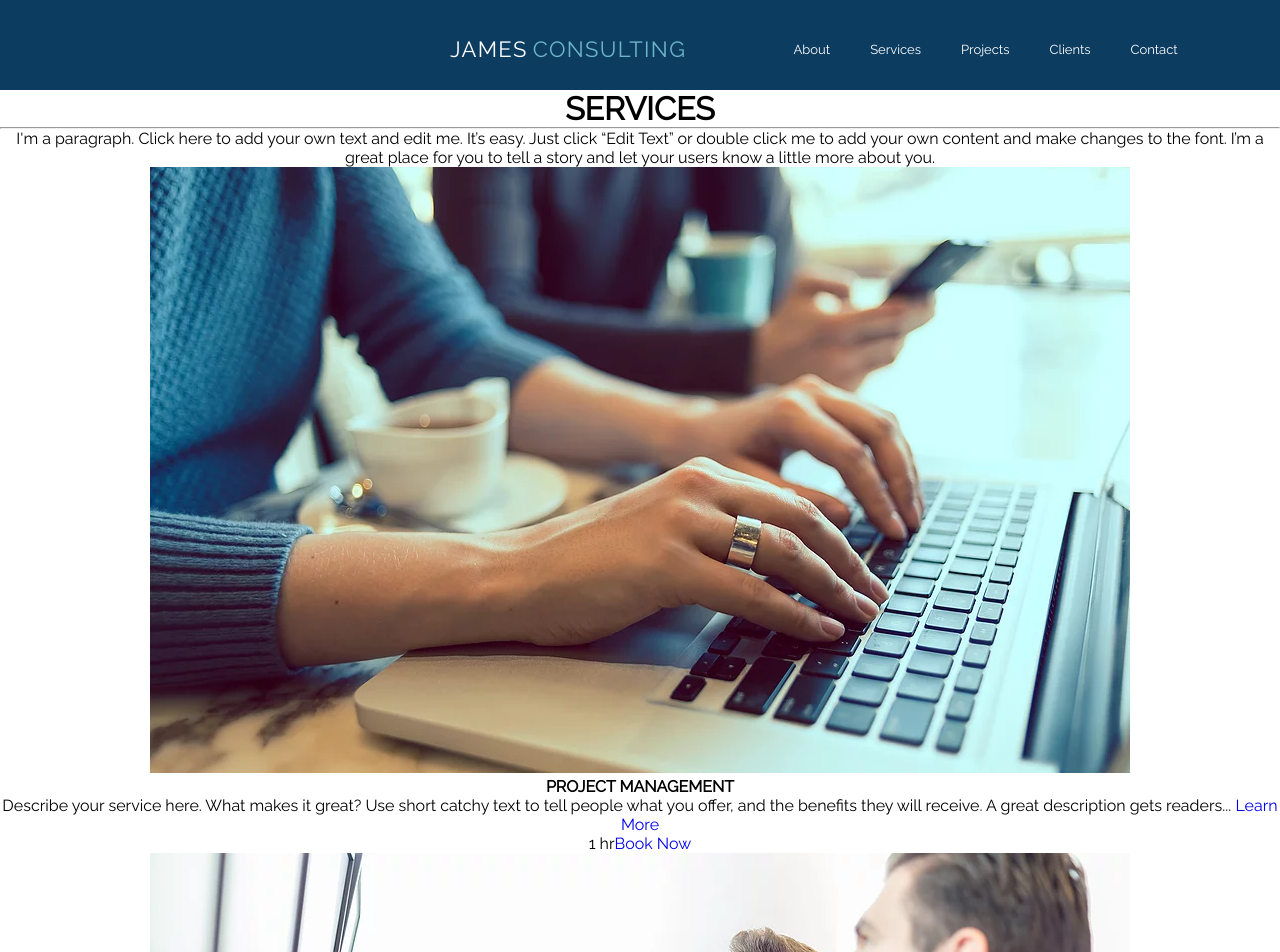
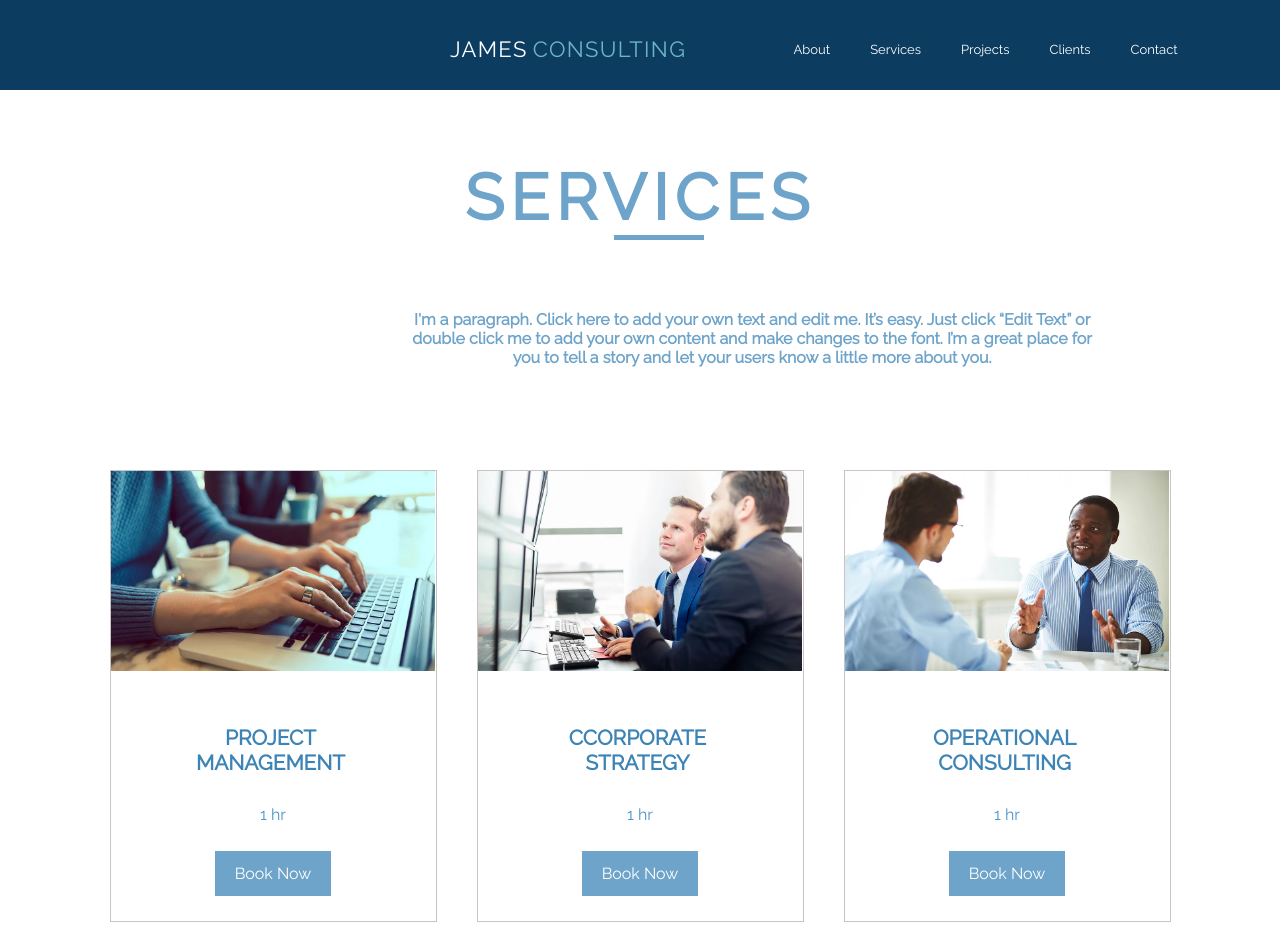
Before and after one commit to DylanLong0221/Template1, a React (Create React App) app: page /services in a window 1280 px wide. Shown: the top 952 px of the page. Built offline with nearby package versions, Linux system fonts and the light colour scheme.

Commit message:
Services css done but not Book now page

```diff
--- a/src/App.css
+++ b/src/App.css
@@ -362,6 +362,51 @@ margin-bottom: 80px;
 	padding-top: 90px;
 }
 
+.ServicesWrap h1 {
+	font-size: 4em;
+	letter-spacing: 0.1em;
+	color: #6EA4CA;
+	margin-top: 70px;
+}
+
+.ServPara {
+	width: 685px;
+	height: 70px;
+	margin-left: 32%;
+	color: #6EA4CA;
+	font-weight: bold;
+}
+
+.ServWrap {
+	display: flex;
+	justify-content: center;
+}
+
+.ServicesWrap img {
+	height: 200px;
+	width: 295;
+	overflow: hidden;
+}
+
+.ServiceHolder {
+	height: 450px;
+	width: 325px;
+	border: 0.034rem solid #CBC3C3;
+	margin: 90px 20px 50px 20px;
+}
+
+.BookNow {
+	padding: 13px 20px 13px 20px;
+	background-color: #6EA4CA;
+	color: white;
+	margin-top: 80px;
+}
+
+.BookNow:hover {
+	transition: 0.4s;
+	background-color: #4E7FA1;
+}
+
 /*Service Book Page*/
 
 /*Projects Page*/
--- a/src/App.js
+++ b/src/App.js
@@ -2,6 +2,7 @@ import React, { Component } from 'react';
 import './App.css';
 import { BrowserRouter as Router, Switch} from 'react-router-dom';
 import Route from 'react-router-dom/Route';
+import Scroll from './Containers/Scroll';
 
 import Home from './Containers/Home';
 import About from './Components/Pages/About/About';
@@ -14,6 +15,7 @@ class App extends Component {
   render() {
     return (
     <Router>
+    <Scroll>
     <div className="App">
             <Switch>
 	            <Route path="/" exact component={Home}/>
@@ -23,6 +25,7 @@ class App extends Component {
                 <Route path="/clients" component={Clients}/>
             </Switch>
 	      </div>
+     </Scroll>
     </Router>
     );
   }
--- a/src/Components/Pages/Services/Service/Service.js
+++ b/src/Components/Pages/Services/Service/Service.js
@@ -1,12 +1,14 @@
 import React from 'react';
 
 const service = (props) => (
-	<div>
+	<div className="ServiceHolder">
 		<img src={props.img} alt="Service"/>
-		<h4>{props.title}</h4>
-		<p>{props.para} <a href="/">Learn More</a></p>
-		<span>1 hr</span>
-		<a href="/">Book Now</a>
+		<h4 style={{
+			paddingTop:"50px", lineSpacing: "5px", fontSize: "1.3em", width:"240px", paddingLeft:"40px", color: "#3D84B6"
+		}}>{props.title}</h4>
+		<p style={{display:"none"}}>{props.para} <a href="/">Learn More</a></p>
+		<p style={{marginTop:"30px", paddingBottom: "40px", color: "#4D95C8"}}>1 hr</p>
+		<a className="BookNow" href="/">Book Now</a>
 	</div>
 	);
 
--- a/src/Components/Pages/Services/Services.js
+++ b/src/Components/Pages/Services/Services.js
@@ -1,4 +1,4 @@
-import React from 'react';
+import React, {Component} from 'react';
 // Components
 import Header from '../../Header/header';
 import Footer from '../../Footer/Footer';
@@ -8,13 +8,21 @@ import ProjMan from '../../../Assets/Serv1.png';
 import Corp from '../../../Assets/Proj4.png';
 import Opera from '../../../Assets/Proj3.png';
 
-const services = () => (
+class Services extends Component {
+	state={
+
+	}
+
+	render(){
+
+		return (
 			<div>
 				<Header/>
 					<div className="ServicesWrap">
 						<h1><span>SERVICES</span></h1>
-			<hr/>
-			<p>I'm a paragraph. Click here to add your own text and edit me. It’s easy. Just click “Edit Text” or double click me to add your own content and make changes to the font. I’m a great place for you to tell a story and let your users know a little more about you.</p>
+						<div className="Line"/>
+						<p className="ServPara">I'm a paragraph. Click here to add your own text and edit me. It’s easy. Just click “Edit Text” or double click me to add your own content and make changes to the font. I’m a great place for you to tell a story and let your users know a little more about you.</p>
+						<div className="ServWrap">
 							<Service img={ProjMan} title="PROJECT MANAGEMENT"
 							para="Describe your service here. What makes it great? Use short catchy text to tell people what you offer, and the benefits they will receive. A great description gets readers..."
 							/>
@@ -25,8 +33,12 @@ const services = () => (
 							para="Describe your service here. What makes it great? Use short catchy text to tell people what you offer, and the benefits they will receive. A great description gets readers..."
 						/>
 						</div>
+					</div>
 				<Footer/>
 			</div>
 			);
+		}
 
-export default services;
+}
+
+export default Services;
--- /dev/null
+++ b/src/Containers/Scroll.js
@@ -0,0 +1,16 @@
+import { withRouter } from 'react-router';
+import React, {Component} from 'react';
+
+class ScrollToTop extends Component {
+  componentDidUpdate(prevProps) {
+    if (this.props.location !== prevProps.location) {
+      window.scrollTo(0, 0)
+    }
+  }
+
+  render() {
+    return this.props.children
+  }
+}
+
+export default withRouter(ScrollToTop);
```
Also changed, not shown: Needed To Do.txt. Lines whose indentation alone changed are shown as unchanged.
